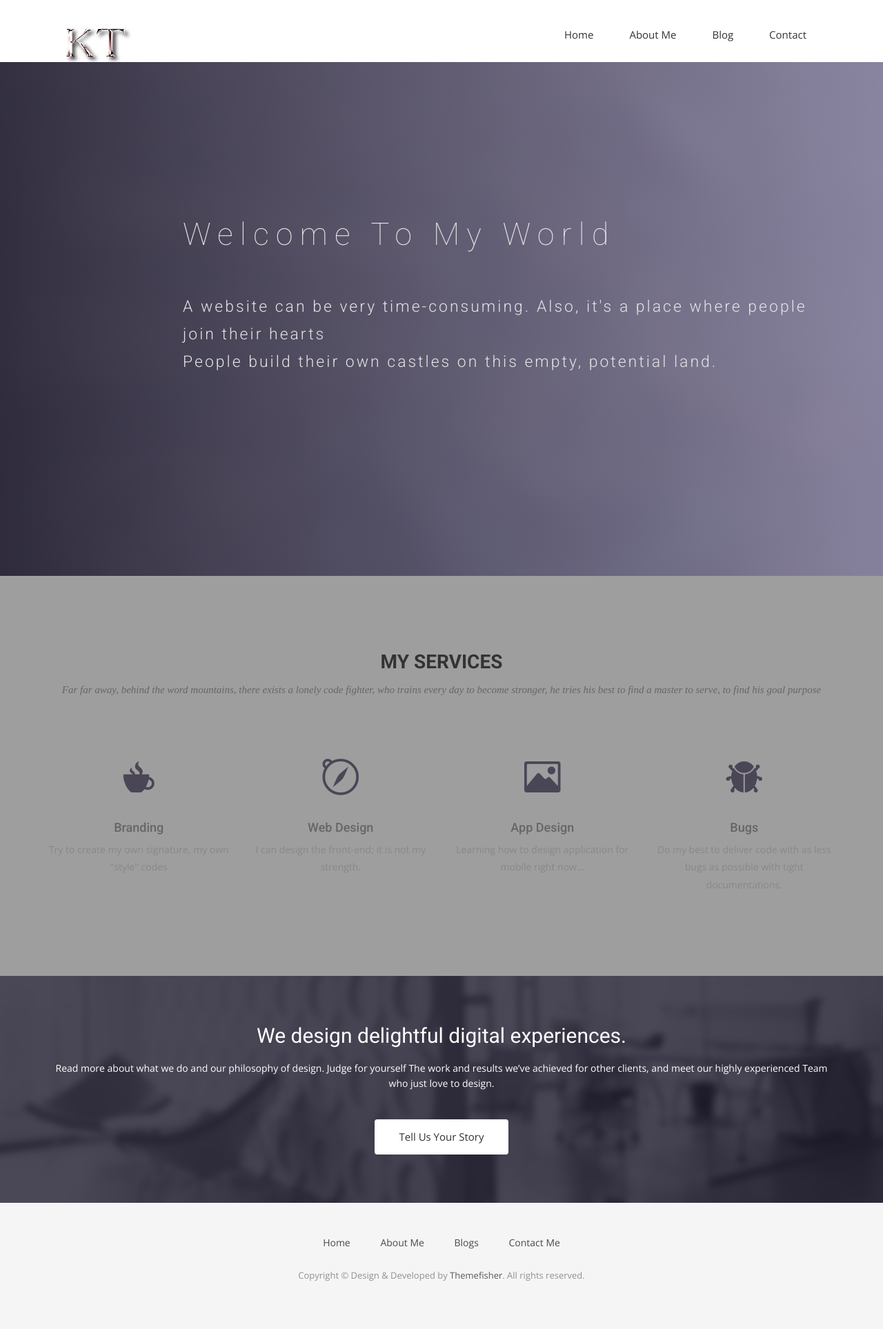
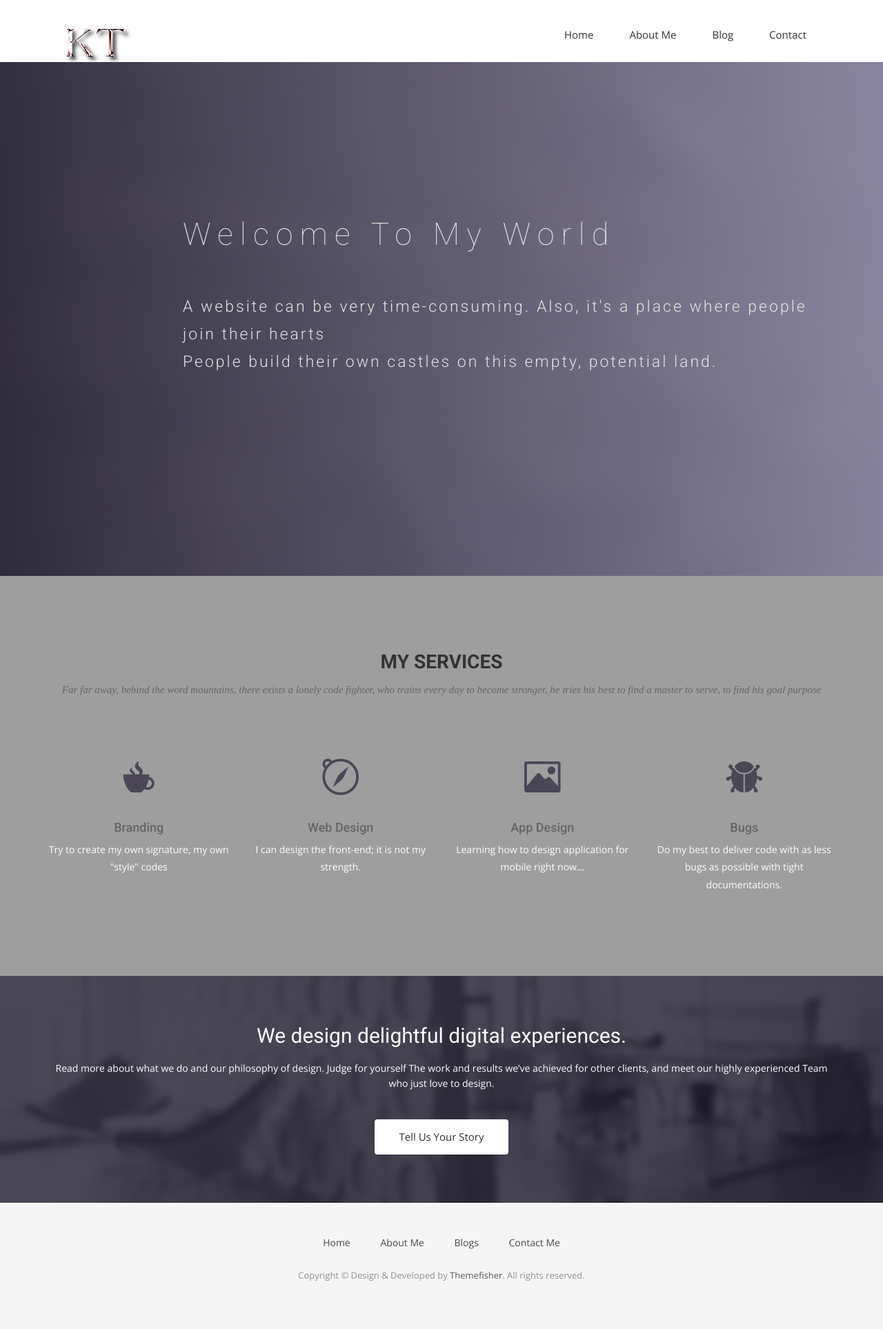
Before and after one commit to khtran1994/my-jekyll-blog, a Jekyll site: the page built from index.html, in a window 1280 px wide. Shown: the whole page at 69% size. Built offline with Jekyll 4.4.1, drawn with Linux system fonts in a browser that asks for light colours; nearby versions of some CDN libraries; some web fonts are replaced; comment, search, counter and statistics services are not loaded.

Commit message:
Update home-services.html

```diff
--- a/_includes/home-services.html
+++ b/_includes/home-services.html
@@ -12,28 +12,28 @@
           <div class="service-item">
             <i class="icon ion-coffee"></i>
             <h4>Branding</h4>
-            <p>Try to create my own signature, my own "style" codes</p>
+            <p style="color:white;">Try to create my own signature, my own "style" codes</p>
           </div>
         </div>
         <div class="col-sm-6 col-md-3">
           <div class="service-item">
             <i class="ion-compass"></i>
             <h4>Web Design</h4>
-            <p>I can design the front-end; it is not my strength. </p>
+            <p style="color:white;">I can design the front-end; it is not my strength. </p>
           </div>
         </div>
         <div class="col-sm-6 col-md-3">
           <div class="service-item">
             <i class="ion-image"></i>
             <h4>App Design</h4>
-            <p>Learning how to design application for mobile right now...</p>
+            <p style="color:white;">Learning how to design application for mobile right now...</p>
           </div>
         </div>
         <div class="col-sm-6 col-md-3">
           <div class="service-item">
             <i class="ion-bug"></i>
             <h4>Bugs</h4>
-            <p>Do my best to deliver code with as less bugs as possible with tight documentations. </p>
+            <p style="color:white;">Do my best to deliver code with as less bugs as possible with tight documentations. </p>
           </div>
         </div>
       </div>
```
